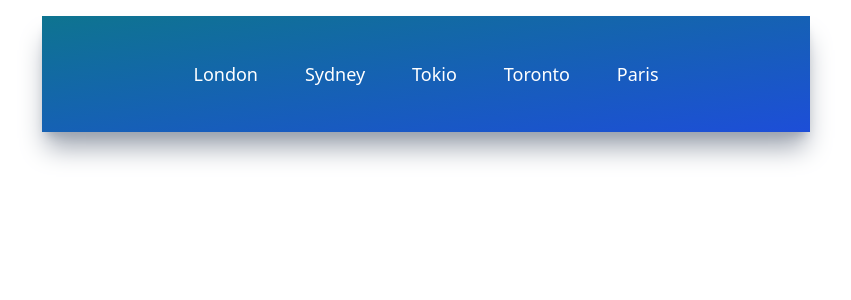
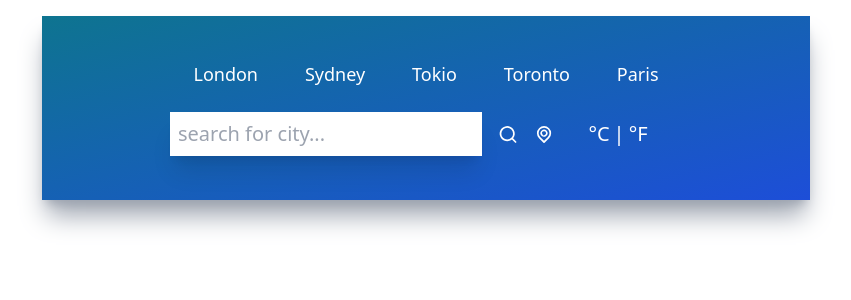
Before and after one commit to Zack1808/weather-app, a React (Create React App) app: page / in a window 1280 px wide. Shown: the top 300 px of the page, without its empty margins (214-1065 px from the left). Built offline with nearby package versions, Linux system fonts and the light colour scheme.

Commit message:
Created and styled the Inputs component

```diff
--- a/src/components/App.js
+++ b/src/components/App.js
@@ -3,12 +3,14 @@
 
 // Importing the costume made components
 import TopButtons from './TopButtons';
+import Inputs from './Inputs';
 
 // Creating the App component
 const App = () => {
     return (
         <div className='mx-auto max-w-screen-md mt-4 py-5 px-32 bg-gradient-to-br from-cyan-700 to-blue-700 h-fit shadow-xl shadow-gray-400'>
             <TopButtons />
+            <Inputs />
         </div>
     )
 };
--- /dev/null
+++ b/src/components/Inputs.js
@@ -0,0 +1,26 @@
+import React from 'react';
+import { UilSearch, UilLocationPoint } from '@iconscout/react-unicons';
+
+// Creating the Inputs components
+const Inputs = () => {
+    return (
+        <div className="flex flex-row justify-center my-6">
+            <div className="flex flex-row w-3/4 items-center justify-center space-x-4">
+                <input
+                    type="text"
+                    className='text-xl font-light p-2 w-full shadow-xl focus:outline-none capitalize placeholder:lowercase'
+                    placeholder='search for city...'
+                />
+                <UilSearch size={25} className="text-white cursor-pointer transition ease-out hover:scale-125" />
+                <UilLocationPoint size={25} className="text-white cursor-pointer transition ease-out hover:scale-125" />
+            </div>
+            <div className='flex flex-row w-1/4 items-center justify-center'>
+                <button name="metric" className='text-xl text-white font-light' >°C</button>
+                <p className='text-white text-xl mx-1'>|</p>
+                <button name="imperial" className='text-xl text-white font-light'>°F</button>
+            </div>
+        </div>
+    )
+};
+
+export default Inputs;
```
